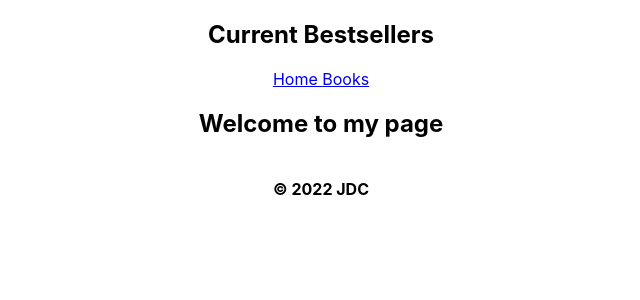
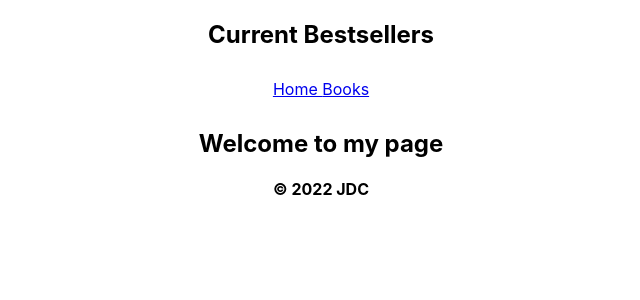
Before and after one commit to jasondcarmichael/current_bestselling_books, a React (Create React App) app in the folder current-bestsellers/: page / in a window 1280 px wide. Shown: the top 300 px of the page, without its empty margins (319-959 px from the left). Built offline with nearby package versions, Linux system fonts and the light colour scheme.

Commit message:
add card shadow and book page title

```diff
--- a/current-bestsellers/src/App.css
+++ b/current-bestsellers/src/App.css
@@ -2,29 +2,28 @@
   text-align: center;
 }
 
-.App-main {
+.book-container {
   display: flex;
-  flex-direction: row;
+  flex-flow: row wrap;
   justify-content: space-evenly;
 }
 
-/* .book-grid {
-  display: flex;
-  flex-direction: row;
-  justify-content: space-evenly;
-
-
-} */
-
 .book-card {
-  border: 1px solid black;
+  border: 1px solid lightslategray;
+  border-radius: 4px;
+  box-shadow: 2px 3px 10px rgba(0, 0, 0, 0.3);
   margin: 10px;
   padding: 5px;
-  height: 350px;
-  max-width: 400px;
-
+  height: 400px;
+  width: 300px;
 }
 
 .cover-thumb {
   max-height: 200px;
 }
+
+.nav {
+  padding: 10px;
+  margin: 10px;
+
+}
--- a/current-bestsellers/src/components/Books.jsx
+++ b/current-bestsellers/src/components/Books.jsx
@@ -13,30 +13,32 @@ export default function Books () {
             console.log(response.data.results.books)
             setBooks(response.data.results.books)
         }
-
         getData()
-
     }, [])
 
     console.log(books)
-
 
     if (!books) {
         return <h2> Loading please wait... </h2>
     } else {
         return (
+            <div><h1> Fiction Bestsellers </h1>
+            <div className="book-container">
 
-            books.map((book) => (
-                <div className="book-grid">
-                <div className="book-card" key={book.isbns[0].isbn10}>
-                    <img src={book.book_image} alt="cover" className="cover-thumb"/>
-                    <p>Ranked #{book.rank} this week </p>
-                    <h3 className="book-title">{book.title}</h3>
-                    <h4>by: {book.author}</h4>
-                </div>
-                </div>
-                ))
+                {
+                    books.map((book) => (
+                        <div className="book-card" key={book.isbns[0].isbn10}>
+                            <p>Ranked #{book.rank} this week </p>
+                            <img src={book.book_image} alt="cover" className="cover-thumb"/>
+                            <h3 className="book-title">{book.title}</h3>
+                            <p>by: {book.author}</p>
+                            <button> Learn more </button>
+                        </div>
+                    ))
+                }
 
+            </div>
+            </div>
         )
     }
 }
--- a/current-bestsellers/src/components/Nav.jsx
+++ b/current-bestsellers/src/components/Nav.jsx
@@ -2,7 +2,7 @@ import { Link } from 'react-router-dom'
 
 export default function Nav () {
     return (
-        <div>
+        <div className="nav">
             <Link to="/"> Home </Link>
             <Link to="/books"> Books </Link>
 
```
